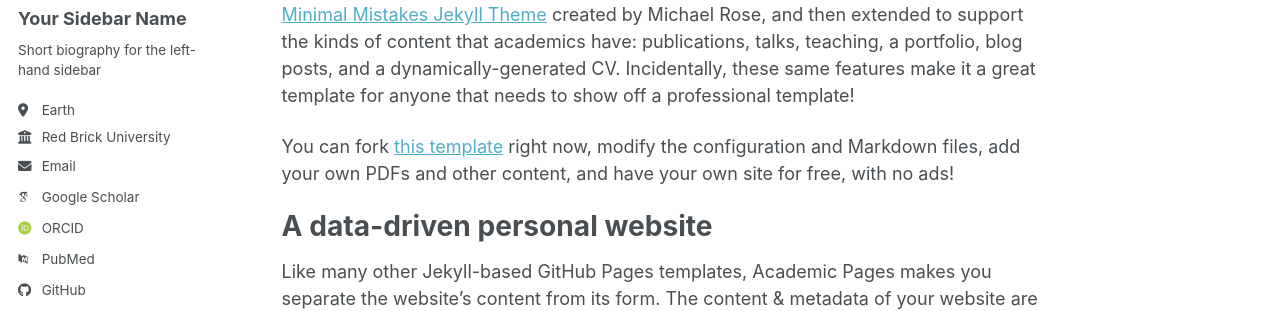
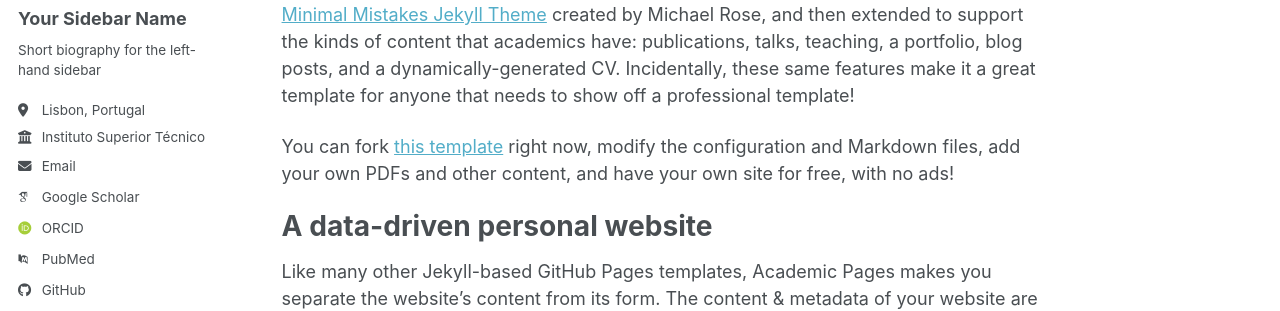
Before and after one commit to jmfxavier/jmfxavier.github.io, a Jekyll site: the page built from _pages/about.md, in a window 1280 px wide. Shown: the part 278-589 px from the top of the page. Built offline with Jekyll 4.4.1, drawn with Linux system fonts in a browser that asks for light colours; some web fonts are replaced; a script bundle is joined from its source files by our own code; library files that are not in the unit come from our copies.

Commit message:
More changes

```diff
--- a/_config.yml
+++ b/_config.yml
@@ -27,8 +27,8 @@ author:
   name             : "Your Sidebar Name"
   pronouns         : # example: "she/her"
   bio              : "Short biography for the left-hand sidebar"
-  location         : "Earth"
-  employer         : "Red Brick University"
+  location         : "Lisbon, Portugal"
+  employer         : "Instituto Superior Técnico"
   uri              : # URL
   email            : "none@example.org"
 
```
